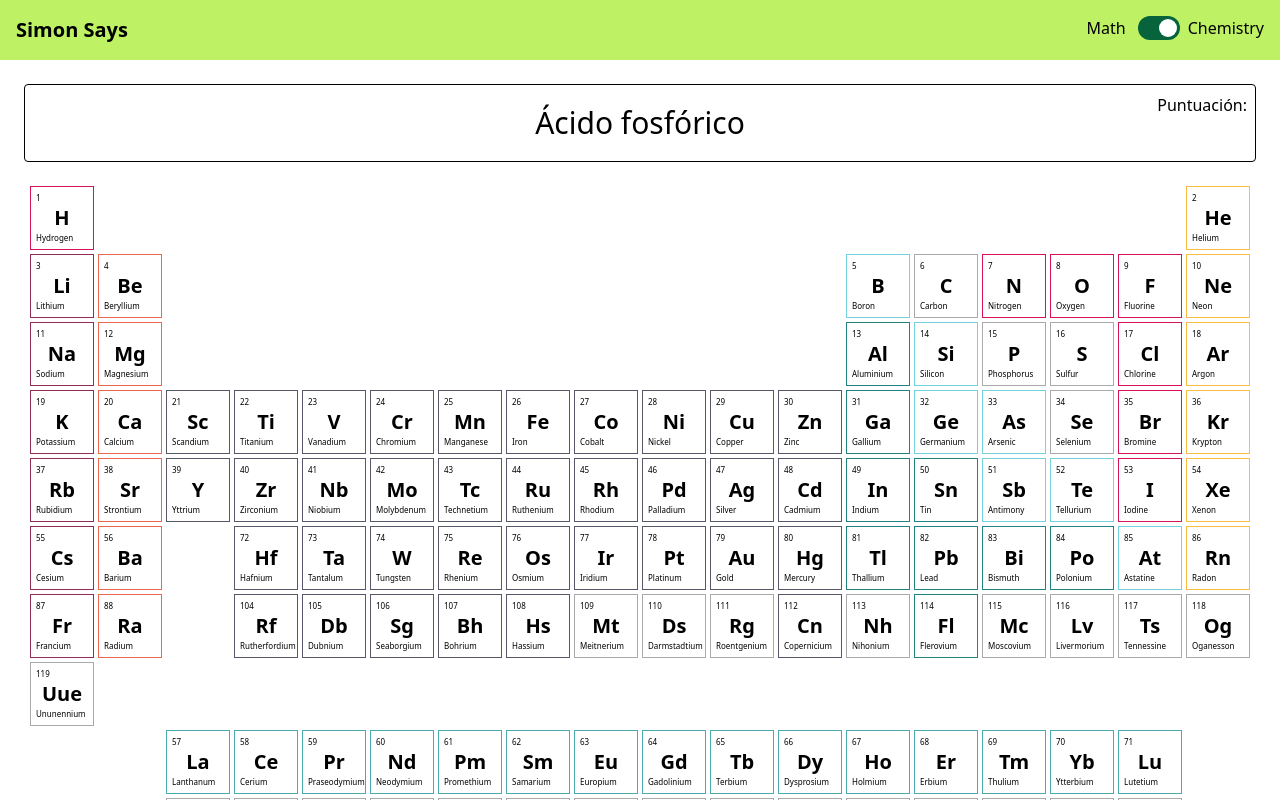
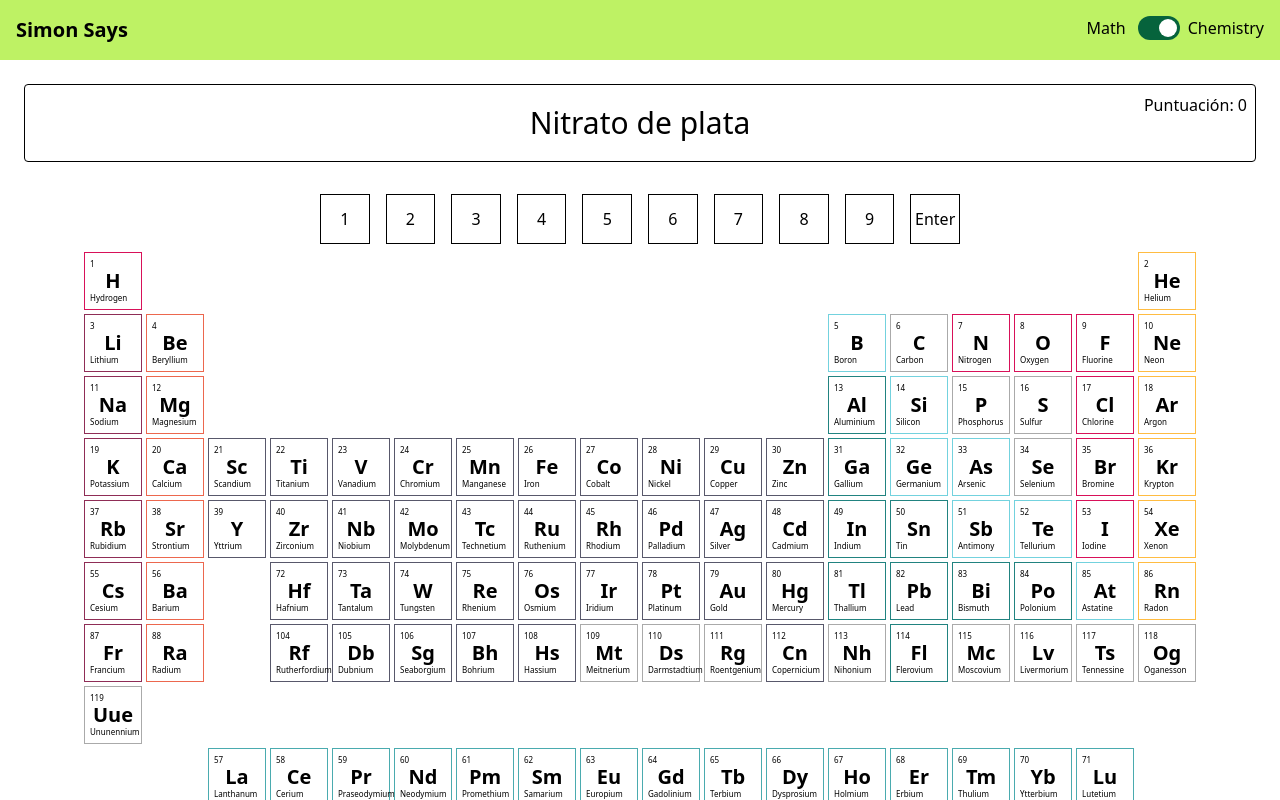
Before and after one commit to EFL28/lareducaGames, a React (Vite) app: page / in a window 1280 px wide. Both pictures are taken after a click on the label 1162 px from the left and 28 px from the top of the page. Shown: the top 800 px of the page. Built offline with nearby package versions, Linux system fonts and the light colour scheme.

Commit message:
Chemistry and Maths game done

```diff
--- a/src/Games/SimonSays.jsx
+++ b/src/Games/SimonSays.jsx
@@ -1,83 +1,28 @@
 import React, { useState, useEffect } from "react";
-import { FontAwesomeIcon } from "@fortawesome/react-fontawesome";
-import { faToggleOff, faToggleOn } from "@fortawesome/free-solid-svg-icons";
 
 import SwitchMode from "../components/SimonSays/SwitchMode";
 import NumberKeyboard from "../components/SimonSays/NumberKeyboard";
 import PeriodicTable from "../components/SimonSays/PeriodicTable";
 
-import acids from "../components/SimonSays/Acids.json";
+import acids from "../components/SimonSays/Chemistry.json";
 
 
 const SimonSays = () => {
-    const switchOn = <FontAwesomeIcon icon={faToggleOn} />;
-    const switchOff = <FontAwesomeIcon icon={faToggleOff} />;
 
     const [sequence, setSequence] = useState([]);
-    const [playerSequence, setPlayerSequence] = useState([]);
+    const [acidFormula, setAcidFormula] = useState("");
+    const [playerAnswer, setPlayerAnswer] = useState([]);
     const [gameMode, setGameMode] = useState("math"); // "math" or "chemistry"
     const [score, setScore] = useState(0);
+    const [result, setResult] = useState(0);
 
     useEffect(() => {
         generateRandomSequence();
+        //console.log("Game mode: ", gameMode)
     }, [gameMode]);
 
-    // const [gameState, setGameState] = useState({
-    //     game: false,
-    //     sequence: [],
-    //     playerSequence: [],
-    //     round: 0,
-    //     score: 0,
-    //     message: "Press Start to Play",
-    // });
-
-    // const startGame = () => {
-    //     setGameState({
-    //         game: true,
-    //         sequence: [],
-    //         playerSequence: [],
-    //         round: 0,
-    //         score: 0,
-    //         message: "Watch the sequence",
-    //     });
-    //     setTimeout(() => {
-    //         nextRound();
-    //     }, 1000);
-    // };
-
-    // const nextRound = () => {
-    //     const newSequence = generateRandomSequence();
-    //     setGameState({
-    //         ...gameState,
-    //         sequence: newSequence,
-    //         playerSequence: [],
-    //         round: gameState.round + 1,
-    //         message: "Watch the sequence",
-    //     });
-    //     playSequence(newSequence);
-    // };
-
-    // const playSequence = (sequence) => {
-    //     sequence.forEach((color, index) => {
-    //         setTimeout(() => {
-    //             playColor(color);
-    //         }, index * 1000);
-    //     });
-    //     setTimeout(() => {
-    //         setGameState({
-    //             ...gameState,
-    //             message: "Repeat the sequence",
-    //         });
-    //     }, sequence.length * 1000);
-    // };
-
-    // const playColor = (color) => {
-    //     const button = document.querySelector(`button[data-color="${color}"]`);
-    //     button.classList.add("active");
-    //     setTimeout(() => {
-    //         button.classList.remove("active");
-    //     }, 500);
-    // };
+    useEffect(() => {
+    }, [playerAnswer]);
 
     const generateRandomSequence = () => {
         if (gameMode === "math") {
@@ -97,10 +42,16 @@ const SimonSays = () => {
                 }
             }
             setSequence(sequence);
+            const result = eval(sequence.join(""));
+            const resultRounded = parseFloat(result.toFixed(2));
+            setResult(resultRounded);
+            console.log("Resultado: ", resultRounded);
         } else {
-            const acid = acids[Math.floor(Math.random() * acids.length)].nombre;
-            console.log(acid);
-            setSequence(acid);
+            const acid = acids[Math.floor(Math.random() * acids.length)];
+            console.log("Acido a resolver", acid.nombre);
+            setAcidFormula(acid.formula);
+            console.log("Formula del acido a resolver", acid.formula);
+            setSequence(acid.nombre);
         }
     };
 
@@ -109,7 +60,59 @@ const SimonSays = () => {
     };
 
     const handleNumberClick = (number) => {
-        console.log(number);
+        if (gameMode === 'math') {
+            if (typeof number === "number" || number === "." || number === "-") {
+                setPlayerAnswer([...playerAnswer, number]);
+            } else {
+                if (number === "=") {
+                    const playerResult = eval(playerAnswer.join(""));
+                    const playerResultRounded = parseFloat(playerResult.toFixed(2));
+
+                    if (playerResultRounded === result) {
+                        //console.log("Correcto");
+                        setScore(prevScore => {
+                            const newScore = prevScore + 1;
+                            return newScore;
+                        });
+                        generateRandomSequence();
+                        setPlayerAnswer([] || 0);
+                    }
+                    else {
+                        console.log("Incorrecto");
+                        setPlayerAnswer([] || 0);
+                    }
+                }
+            }
+        }
+    };
+
+    const handleElementClick = (element) => {
+        if (gameMode === 'chemistry') {
+            if (element === "Enter") {
+                const playerAnswerString = playerAnswer.join("");
+                console.log("Respuesta del jugador: ", playerAnswerString);
+                console.log("Formula del acido: ", acidFormula);
+                if (playerAnswerString === acidFormula) {
+                    console.log("Correcto");
+                    setScore(prevScore => {
+                        const newScore = prevScore + 1;
+                        return newScore;
+                    });
+                    generateRandomSequence();
+                    setPlayerAnswer([] || 0);
+                } else {
+                    console.log("Incorrecto");
+                    setPlayerAnswer([] || 0);
+                }
+
+            } else {
+                console.log("Elemento: ", element);
+                const newPlayerAnswer = [...playerAnswer, element];
+                setPlayerAnswer(newPlayerAnswer);
+                console.log("Respuesta: ", newPlayerAnswer);
+            }
+
+        }
     };
 
     return (
@@ -117,13 +120,12 @@ const SimonSays = () => {
             <div>
                 {/* header */}
                 <SwitchMode handleSwitchMode={handleSwitchMode} />
-
                 {/* Container donde se mostraran las secuencias de operaciones o de formulas quimicas*/}
                 {/* Ademas de mostrar la puntuación */}
                 <div className="border border-black rounded p-5 m-6 relative">
                     {/* Puntuación en la esquina superior derecha */}
                     <div className="absolute top-0 right-0 p-2">
-                        Puntuación:
+                        Puntuación: {score}
                     </div>
 
                     {/* Secuencia en el centro */}
@@ -135,7 +137,7 @@ const SimonSays = () => {
                 </div>
 
                 {/* Container donde se mostrara la tabla periodica (con sus elementos) o un teclado numerico */}
-                {gameMode === "math" ? <NumberKeyboard handleNumberClick={handleNumberClick} /> : <PeriodicTable />}
+                {gameMode === "math" ? <NumberKeyboard handleNumberClick={handleNumberClick} userResponse={playerAnswer} /> : <PeriodicTable handleElementClick={handleElementClick} userResponse={playerAnswer} />}
             </div>
         </>
     );
--- a/src/components/SimonSays/Acids.json
+++ /dev/null
@@ -1,42 +0,0 @@
-[
-    {
-        "nombre": "Ácido clorhídrico",
-        "formula": "HCl"
-    },
-    {
-        "nombre": "Ácido sulfúrico",
-        "formula": "H2SO4"
-    },
-    {
-        "nombre": "Ácido nítrico",
-        "formula": "HNO3"
-    },
-    {
-        "nombre": "Ácido cloroso",
-        "formula": "HClO2"
-    },
-    {
-        "nombre": "Ácido clórico",
-        "formula": "HClO3"
-    },
-    {
-        "nombre": "Ácido perclórico",
-        "formula": "HClO4"
-    },
-    {
-        "nombre": "Ácido fosfórico",
-        "formula": "H3PO4"
-    },
-    {
-        "nombre": "Ácido bromhídrico",
-        "formula": "HBr"
-    },
-    {
-        "nombre": "Ácido yodhídrico",
-        "formula": "HI"
-    },
-    {
-        "nombre": "Ácido fluorhídrico",
-        "formula": "HF"
-    }
-]
--- /dev/null
+++ b/src/components/SimonSays/Chemistry.json
@@ -0,0 +1,106 @@
+[
+    {
+        "nombre": "Ácido clorhídrico",
+        "formula": "HCl"
+    },
+    {
+        "nombre": "Ácido sulfúrico",
+        "formula": "H2SO4"
+    },
+    {
+        "nombre": "Ácido nítrico",
+        "formula": "HNO3"
+    },
+    {
+        "nombre": "Ácido cloroso",
+        "formula": "HClO2"
+    },
+    {
+        "nombre": "Ácido clórico",
+        "formula": "HClO3"
+    },
+    {
+        "nombre": "Ácido perclórico",
+        "formula": "HClO4"
+    },
+    {
+        "nombre": "Ácido fosfórico",
+        "formula": "H3PO4"
+    },
+    {
+        "nombre": "Ácido bromhídrico",
+        "formula": "HBr"
+    },
+    {
+        "nombre": "Ácido yodhídrico",
+        "formula": "HI"
+    },
+    {
+        "nombre": "Ácido fluorhídrico",
+        "formula": "HF"
+    },
+    {
+        "nombre": "Cloruro de sodio",
+        "formula": "NaCl"
+    },
+    {
+        "nombre": "Cloruro de calcio",
+        "formula": "CaCl2"
+    },
+    {
+        "nombre": "Sulfato de sodio",
+        "formula": "Na2SO4"
+    },
+    {
+        "nombre": "Nitrato de potasio",
+        "formula": "KNO3"
+    },
+    {
+        "nombre": "Carbonato de calcio",
+        "formula": "CaCO3"
+    },
+    {
+        "nombre": "Sulfato de cobre(II)",
+        "formula": "CuSO4"
+    },
+    {
+        "nombre": "Bicarbonato de sodio",
+        "formula": "NaHCO3"
+    },
+    {
+        "nombre": "Nitrato de plata",
+        "formula": "AgNO3"
+    },
+    {
+        "nombre": "Hidróxido de sodio",
+        "formula": "NaOH"
+    },
+    {
+        "nombre": "Hidróxido de potasio",
+        "formula": "KOH"
+    },
+    {
+        "nombre": "Hidróxido de calcio",
+        "formula": "Ca(OH)2"
+    },
+    {
+        "nombre": "Hidróxido de bario",
+        "formula": "Ba(OH)2"
+    },
+    {
+        "nombre": "Hidróxido de estroncio",
+        "formula": "Sr(OH)2"
+    },
+    {
+        "nombre": "Hidróxido de litio",
+        "formula": "LiOH"
+    },
+    {
+        "nombre": "Hidróxido de cesio",
+        "formula": "CsOH"
+    },
+    {
+        "nombre": "Hidróxido de rubidio",
+        "formula": "RbOH"
+    }
+]
--- a/src/components/SimonSays/NumberKeyboard.jsx
+++ b/src/components/SimonSays/NumberKeyboard.jsx
@@ -1,9 +1,9 @@
 import React from "react";
 import Response from "./Response";
 
-const NumberKeyboard = ({ handleNumberClick }) => {
+const NumberKeyboard = ({ handleNumberClick, userResponse }) => {
     const numbers = new Array(10).fill(0);
-    const operations = [".", "+", "-", "*", "/"];
+    const operations = [".", "-", "="];
 
     return (
         <>
@@ -31,7 +31,7 @@ const NumberKeyboard = ({ handleNumberClick }) => {
                 ))}
             </div>
 
-            <Response />
+            <Response response={userResponse} />
         </>
 
 
--- a/src/components/SimonSays/PeriodicTable.jsx
+++ b/src/components/SimonSays/PeriodicTable.jsx
@@ -15,10 +15,20 @@ const colorMap = {
   metalloid: "#73D2DE",
 };
 
-const PeriodicTable = () => {
+const PeriodicTable = ({handleElementClick, userResponse}) => {
+  const numbers = [1, 2, 3, 4, 5, 6, 7, 8, 9, 'Enter'];
   return (
     <>
+        <div className="numberOptions flex align-middle justify-center">
+          {numbers.map((number) => (
+            <div className="flex justify-center" key={number} onClick={() => handleElementClick(number)}>
+              <div className="cursor-pointer number m-2 w-13 h-13 border border-black flex items-center justify-center">{number}</div>
+            </div>
+          ))}
+        </div>
+
       <div className="periodic-table flex justify-center">
+
         {data.elements.map((element) => (
           <div
             className="element"
@@ -29,6 +39,7 @@ const PeriodicTable = () => {
               borderColor: colorMap[element.category],
               cursor: "pointer",
             }}
+            onClick={() => handleElementClick(element.symbol)}
           >
             <strong className="text-xl">{element.symbol}</strong>
             <small className="number">{element.number}</small>
@@ -36,7 +47,7 @@ const PeriodicTable = () => {
           </div>
         ))}
       </div>
-    <Response />
+      <Response response={userResponse}/>
 
     </>
 
--- a/src/components/SimonSays/Response.jsx
+++ b/src/components/SimonSays/Response.jsx
@@ -3,7 +3,7 @@ import React from "react";
 const Response = ({ response }) => {
     return (
         <div className="border border-black rounded m-8 p-4 text-center">
-            Respuesta
+            {response}
         </div>
     );
 };
--- a/src/components/SimonSays/periodicTable.css
+++ b/src/components/SimonSays/periodicTable.css
@@ -1,7 +1,7 @@
 .periodic-table {
   display: grid;
-    grid-template-columns: repeat(18, 64px);
-    grid-template-rows: repeat(10, 64px);
+  grid-template-columns: repeat(18, 58px);
+  grid-template-rows: repeat(10, 58px);
   grid-gap: 4px;
   position: relative;
   /* position: absolute;
@@ -37,3 +37,8 @@
   bottom: 5px;
   left: 5px;
 }
+
+.number:hover {
+  transform: scale(1.25, 1.25);
+  z-index: 1;
+}
```
Lines whose indentation alone changed are shown as unchanged.
